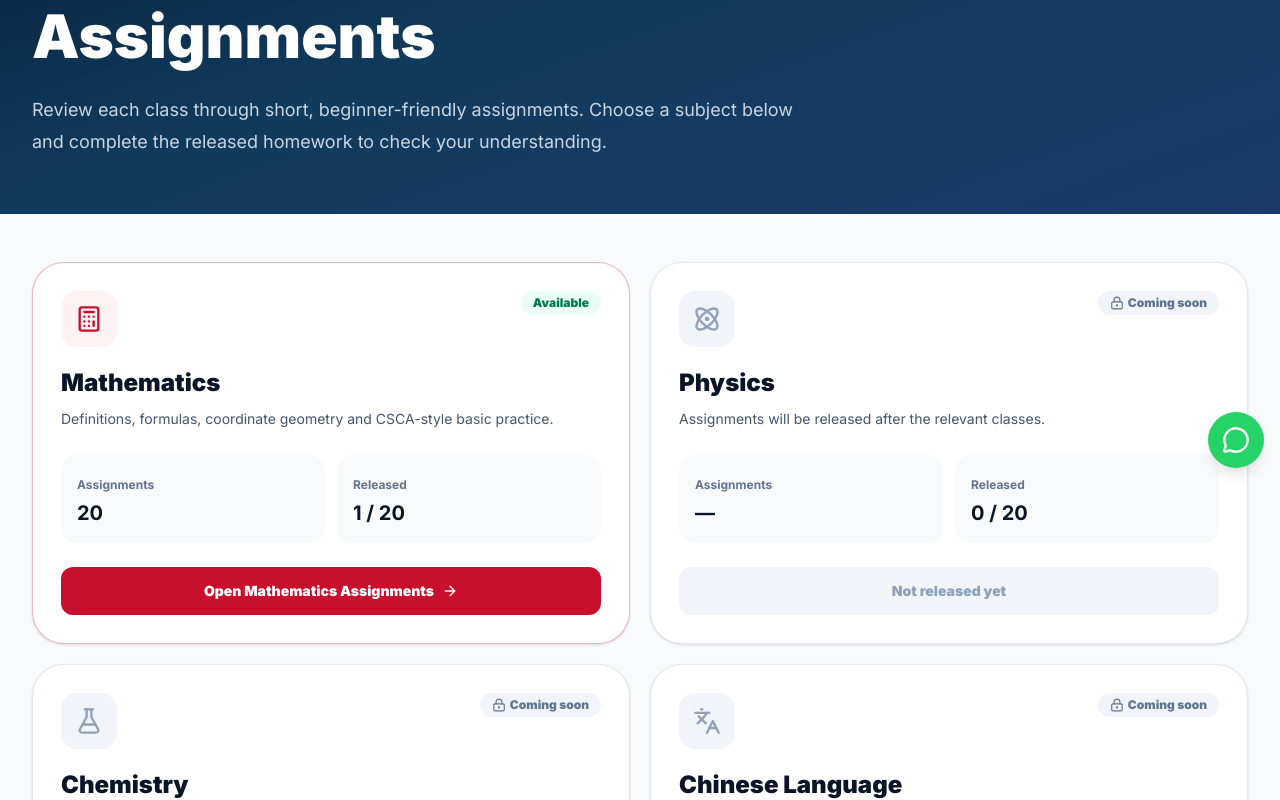
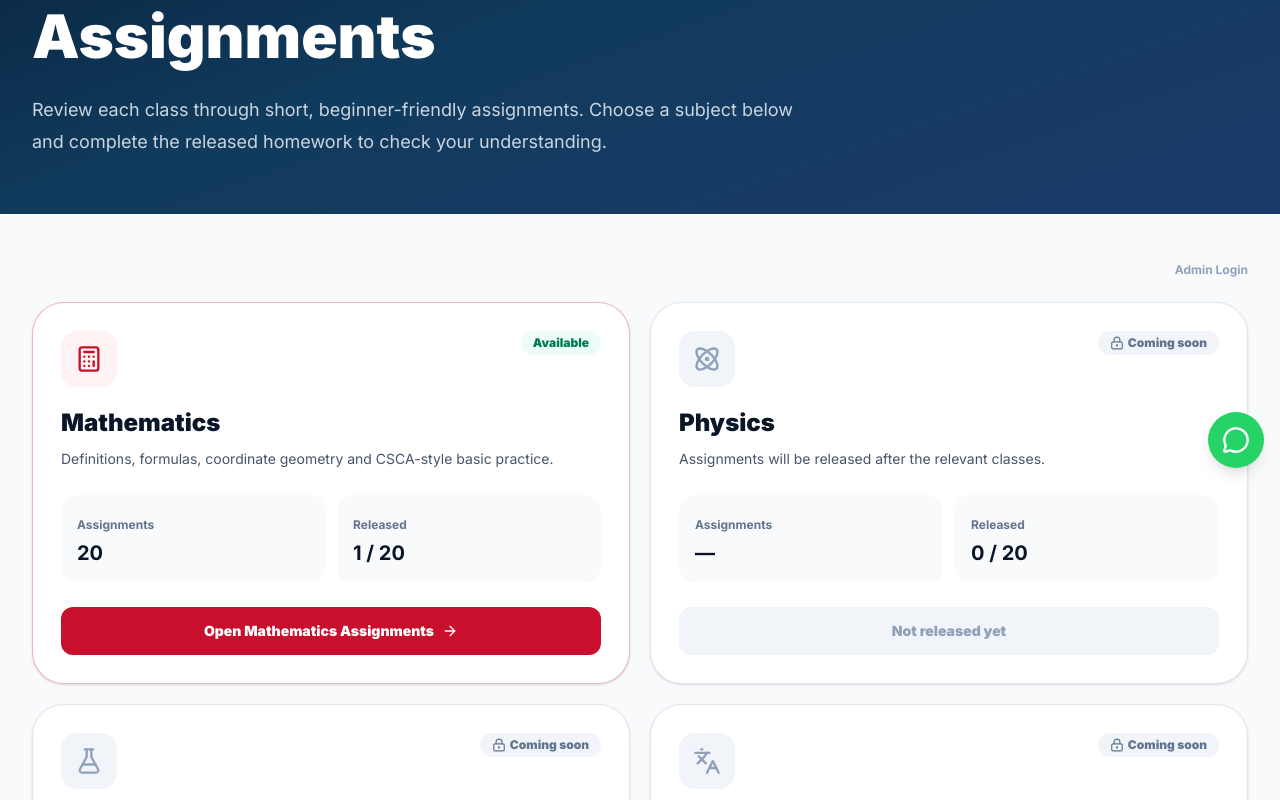
Before and after one commit to mdarifhasanbadsha/Globlearnedu, a Next.js app: page /csca/homework in a window 1280 px wide. Shown: the part 300-1100 px from the top of the page. Built offline with nearby package versions, Linux system fonts and the light colour scheme; no server answers.

Commit message:
Add admin login button to CSCA homework page

```diff
--- a/src/app/(public)/csca/homework/page.tsx
+++ b/src/app/(public)/csca/homework/page.tsx
@@ -23,7 +23,7 @@ export default function HomeworkPage() {
           </div>
         </div>
       </section>
-      <section className="mx-auto max-w-7xl px-5 py-12 md:px-8">
+      <section className="mx-auto max-w-7xl px-5 py-12 md:px-8"><div className="mb-6 flex justify-end"><Link href="/csca/homework/admin" className="text-xs font-bold text-slate-400 hover:text-[#1B3A6B]">Admin Login</Link></div>
         <div className="grid gap-5 md:grid-cols-2">
           {subjects.map(({slug,title:subject,icon:Icon,active,desc}) => (
             <div key={slug} className={"rounded-[2rem] border bg-white p-6 shadow-sm transition md:p-7 "+(active?"border-[#C8102E]/30":"border-slate-200")}>
```
